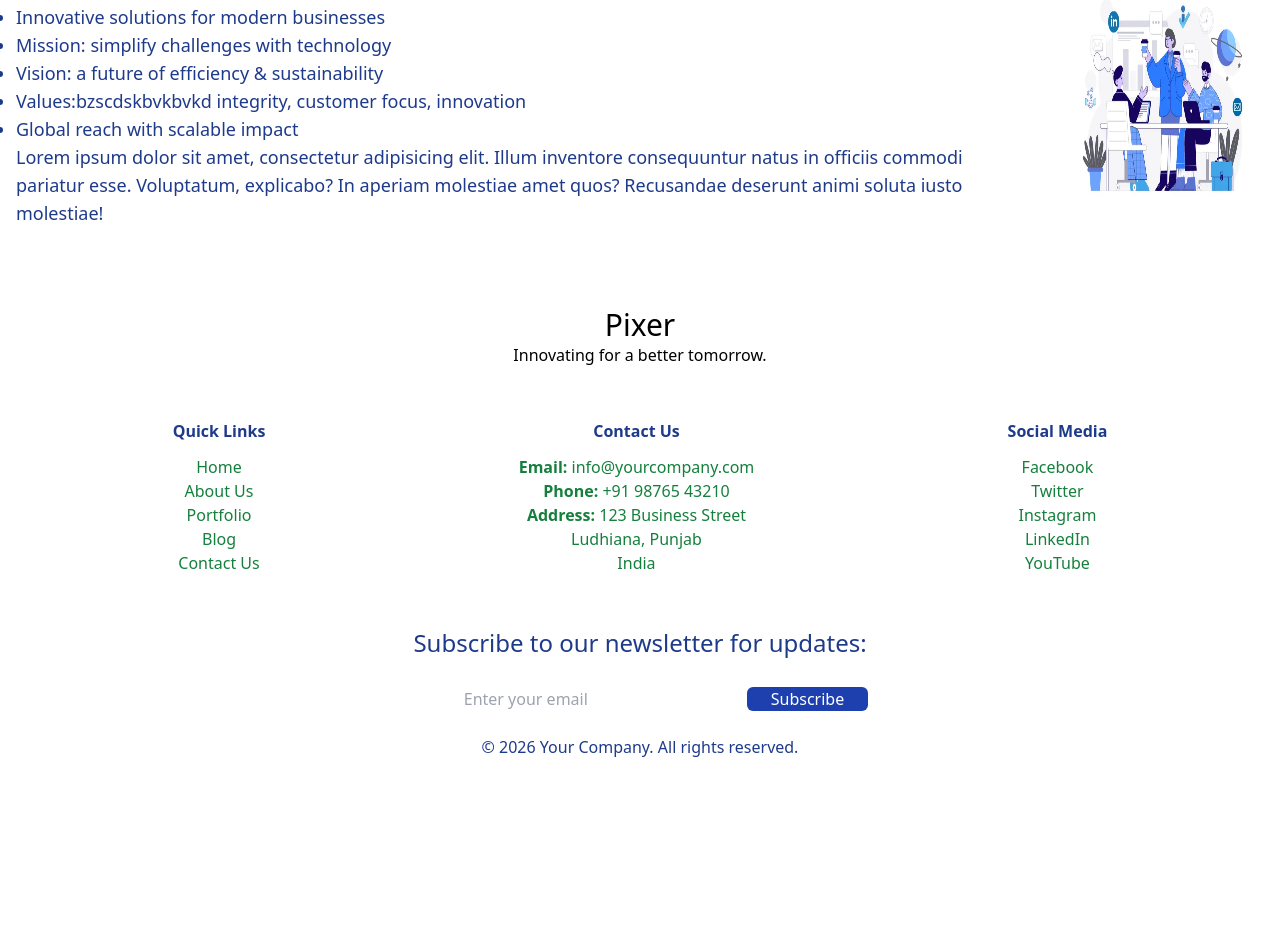
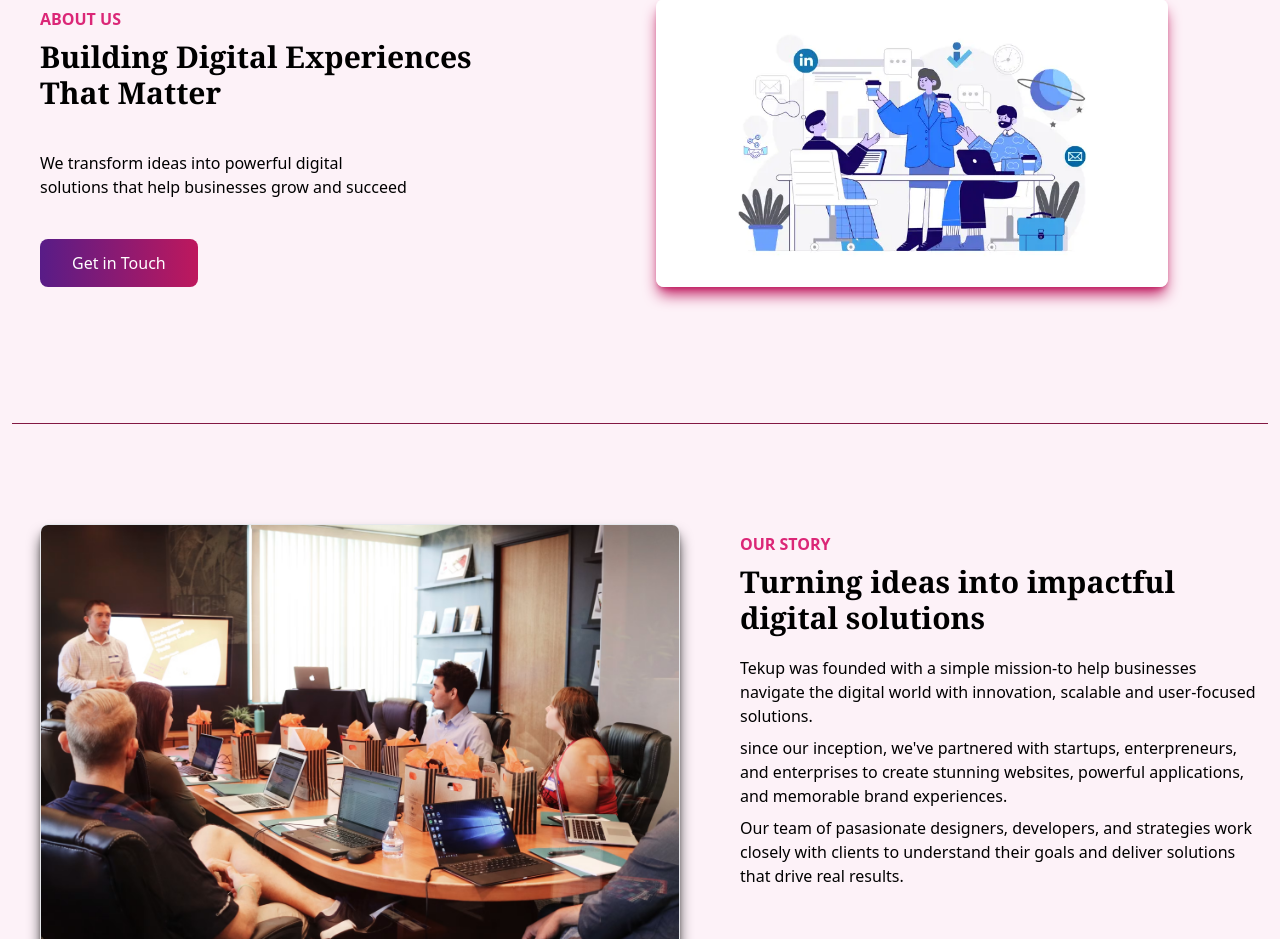
Before and after one commit to mandeepkaur678/landing_page, a React (Vite) app: page /about in a window 1280 px wide. Shown: the part 161-1100 px from the top of the page. Before the commit the page ends 920 px from the top, so only its background shows below. Built offline with nearby package versions, Linux system fonts and the light colour scheme.

Commit message:
Add content to About Page

```diff
--- a/src/pages/About.jsx
+++ b/src/pages/About.jsx
@@ -1,37 +1,197 @@
-function About(){
+import React from "react";
+
+const About = () => {
   return (
     <>
-        <h1 className="font-bold text-3xl text-center text-blue-900">
-          Why Choose Us
+      <div className="bg-pink-50">
+        <div className="flex justify-between">
+          <div className="py-28">
+            <p className="px-10 py-2 text-pink-600 font-bold">ABOUT US</p>
+            <h1 className="text-3xl font-bold max-w-lg px-10 font-serif">
+              Building Digital Experiences That Matter
             </h1>
-        <div className="flex justify-around text-center">
-          <div className=" text-blue-900 text-lg text-left ">
-            <ul className="text-left p-4 my-16 list-disc text-bold">
-              <li>Innovative solutions for modern businesses</li>
-              <li>Mission: simplify challenges with technology</li>
-              <li>Vision: a future of efficiency & sustainability</li>
-              <li>
-                Values:bzscdskbvkbvkd integrity, customer focus, innovation
-              </li>
-              <li>Global reach with scalable impact</li>
-              <p>
-                Lorem ipsum dolor sit amet, consectetur adipisicing elit. Illum
-                inventore consequuntur natus in officiis commodi pariatur esse.
-                Voluptatum, explicabo? In aperiam molestiae amet quos?
-                Recusandae deserunt animi soluta iusto molestiae!
+            <p className="px-10 py-10 max-w-md text-black">
+              We transform ideas into powerful digital solutions that help
+              businesses grow and succeed
             </p>
-            </ul>
+            <button className="mx-10 px-8 py-3 bg-gradient-to-r from-purple-900 to-pink-700 text-white rounded-lg hover:scale-105 transition-all duration-300">
+              Get in Touch
+            </button>
           </div>
-          <div className="border border-none rounded-md my-11 ">
           <img
             src="./src/assets/about.jpg"
             alt="about picture"
-              className="h-64 w-auto"
+            className="h-72 w-auto my-28 mx-28 rounded-lg shadow-lg shadow-pink-700"
           />
         </div>
+        <div className="mt-6 border-t border-pink-900 mx-3" />
+
+        <div className="flex justify-between py-5">
+          <img
+            src="./src/assets/aboutus.jpg"
+            className="h-1/2 w-1/2 my-20 mx-10 border rounded-lg shadow-lg shadow-black"
+          />
+          <div className="py-20">
+            <p className="px-5 py-2 text-pink-600 font-bold">OUR STORY</p>
+            <h2 className="text-3xl font-bold max-w-lg px-5 font-serif">
+              Turning ideas into impactful digital solutions
+            </h2>
+            <div className="px-5 py-5 text-md text-black">
+              <p>
+                Tekup was founded with a simple mission-to help businesses
+                navigate the digital world with innovation, scalable and
+                user-focused solutions.
+              </p>
+
+              <p className="py-2">
+                since our inception, we've partnered with startups,
+                enterpreneurs, and enterprises to create stunning websites,
+                powerful applications, and memorable brand experiences.
+              </p>
+
+              <p>
+                Our team of pasasionate designers, developers, and strategies
+                work closely with clients to understand their goals and deliver
+                solutions that drive real results.
+              </p>
+            </div>
+          </div>
+        </div>
+
+        <div className="mt-6 border-t border-pink-900 mx-3" />
+
+        <div>
+          <h4 className="font-bold text-center py-5 text-pink-600">
+            WHY CHOOSE US
+          </h4>
+          <div className="flex justify-around gap-5 mx-4 my-10">
+            <section className="border-2 border-purple-200 shadow-purple-400 bg-white shadow-md rounded-xl p-5">
+              <img
+                src="./src/assets/rocket.jpg"
+                alt="innovation"
+                className="h-12 w-auto"
+              />
+              <h4 className="font-bold text-lg py-5 ">Innovation</h4>
+              <p className="py-2 max-w-md">
+                We embrace the latest technologies and creative ideas to build
+                future-ready solutions.
+              </p>
+            </section>
+
+            <section className="border-2  border-pink-200 shadow-pink-400 bg-white shadow-md rounded-xl p-5">
+              <img
+                src="./src/assets/creative.png"
+                alt="creative"
+                className="h-12 w-auto"
+              />
+              <h4 className="font-bold text-lg py-5">Creative Solutions</h4>
+              <p className="py-4 max-w-md">
+                Every project is unique.We craft customized solutions that
+                reflect your brand and vision.
+              </p>
+            </section>
+
+            <section className="border-2  border-orange-200 shadow-orange-400 bg-white shadow-md rounded-xl p-5">
+              <img
+                src="./src/assets/handshake.jpg"
+                alt="Partnership"
+                className="h-12 w-auto"
+              />
+              <h4 className="font-bold text-lg py-5">Trusted Partnership</h4>
+              <p className="py-4 max-w-md">
+                We believe in long-term relationships built on trust,
+                transparency, and mutual growth.
+              </p>
+            </section>
+
+            <section className="border-2  border-blue-200 shadow-blue-400 bg-white shadow-md rounded-xl p-5">
+              <img
+                src="./src/assets/fastdelivery.png"
+                alt="creative"
+                className="h-12 w-auto"
+              />
+              <h4 className="font-bold text-lg py-5">Fast Delivery</h4>
+              <p className="py-4 max-w-md">
+                We follow agile processes to deliver high-quality solutions on
+                time, every time.
+              </p>
+            </section>
+          </div>
+        </div>
+
+
+
+        <div>
+          <h3 className="font-bold text-center text-pink-600 py-5">
+            OUR VLAUES
+          </h3>
+
+          <div className="flex justify-between py-10">
+            <section className="border-2 mx-10  border-purple-200 shadow-purple-400 bg-white shadow-md rounded-xl p-5 flex justify-between align-middle ">
+              <img
+                src="./src/assets/customer.jpg"
+                alt="customer"
+                className="h-24 w-auto py-3"
+              />
+              <div className="px-7">
+                <h4 className="font-bold text-purple-800 py-3">
+                  Customer First
+                </h4>
+                <p className="max-w-lg">
+                  We put our clients the heart of everything we do and build
+                  solutions that create real value.
+                </p>
+              </div>
+            </section>
+
+            <section className="border-2 mx-10  border-pink-200 shadow-pink-400 bg-white shadow-md rounded-xl p-5 flex justify-between align-middle ">
+              <img
+                src="./src/assets/quality.jpg"
+                alt="customer"
+                className="h-24 w-auto py-3"
+              />
+              <div className="px-7">
+                <h4 className="font-bold text-pink-800 py-3">
+                  Quality & Excellence
+                </h4>
+                <p className="max-w-lg">
+                  We are committed to delivering high-quality work with
+                  attention to every detail.
+                </p>
+              </div>
+            </section>
+
+            <section className="border-2 mx-10 border-blue-200 shadow-blue-400 bg-white shadow-md rounded-xl p-5 flex justify-between align-middle ">
+              <img
+                src="./src/assets/rocket.png"
+                alt="customer"
+                className="h-20 w-auto py-3"
+              />
+              <div className="px-7">
+                <h4 className="font-bold text-blue-800 py-3">
+                  Continuous Innovation
+                </h4>
+                <p className="max-w-lg">
+                  We constantly explore new ideas and technologies to deliver
+                  better solutions.
+                </p>
+              </div>
+            </section>
+          </div>
+        </div>
+
+        <section className="bg-gradient-to-r from-purple-900 to-pink-700 text-white px-10 mx-72 py-10 mt-20 rounded-xl">
+          <div className="flex justify-between">
+          <div >
+          <h4 className="font-bold py-2 text-2xl">Ready to build your next project?</h4>
+          <p className="text-md py-1">Let's create something amazing together</p>
+          </div>
+          <button className="mx-10 px-8 py-2 bg-gradient-to-r from-purple-600 to-pink-500 text-white rounded-lg hover:scale-105 transition-all duration-300">Start your Project</button>
+          </div>
+        </section>
       </div>
     </>
   );
-}
+};
 
-export default About
+export default About;
```
Lines whose indentation alone changed are shown as unchanged.
